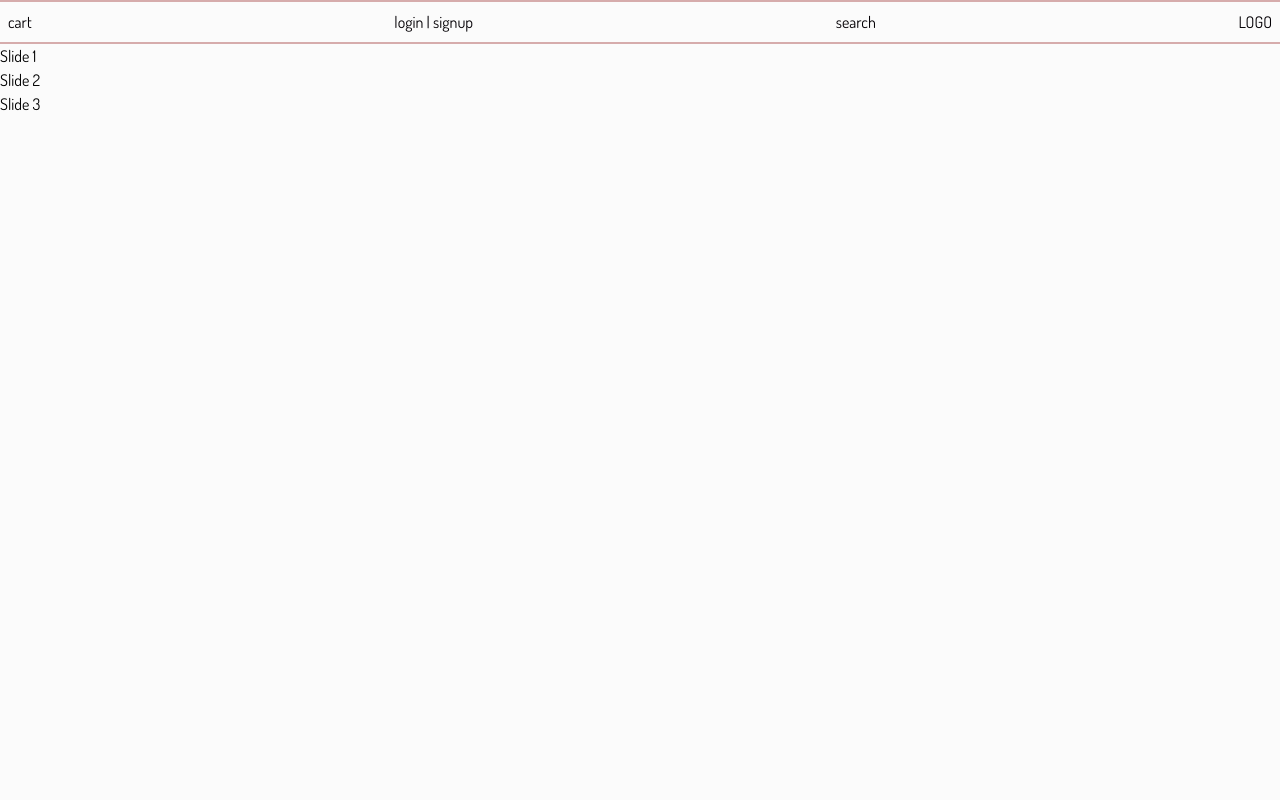
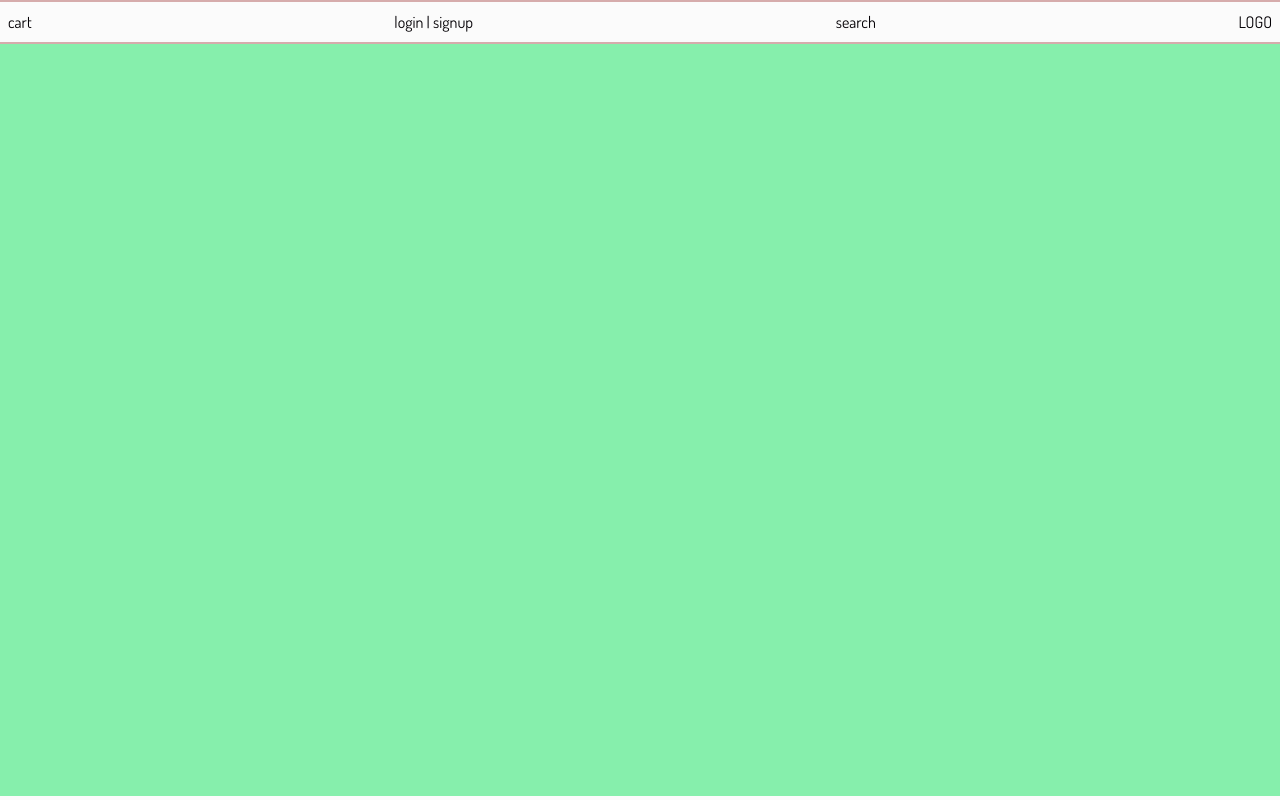
Before and after one commit to maryammohebbi/Ecommerce-website-with-React-Typescript-Tailwind, a React (Vite) app: page / in a window 1280 px wide. Built offline with nearby package versions, Linux system fonts and the light colour scheme.

Commit message:
minor changes

```diff
--- a/src/features/home/Slider.tsx
+++ b/src/features/home/Slider.tsx
@@ -1,20 +1,23 @@
 // import React from 'react';
-import SwiperCore from 'swiper/core';
-import { Navigation } from 'swiper/modules'
-import { Swiper, SwiperSlide } from 'swiper/react';
+// import SwiperCore from 'swiper/core';
+// import { Navigation } from 'swiper/modules'
+// import { Swiper, SwiperSlide } from 'swiper/react';
 
-SwiperCore.use([Navigation]);
+// SwiperCore.use([Navigation]);
 
 type Props = {};
 
 function Slider({}: Props) {
   return (
     <div>
-      <Swiper navigation={true}>
+      {/* <Swiper navigation={true}>
         <SwiperSlide>Slide 1</SwiperSlide>
         <SwiperSlide>Slide 2</SwiperSlide>
         <SwiperSlide>Slide 3</SwiperSlide>
-      </Swiper>
+      </Swiper> */}
+      <div className="w-full h-[calc(100vh-3rem)] bg-green-300">
+
+      </div>
     </div>
   );
 }
```
